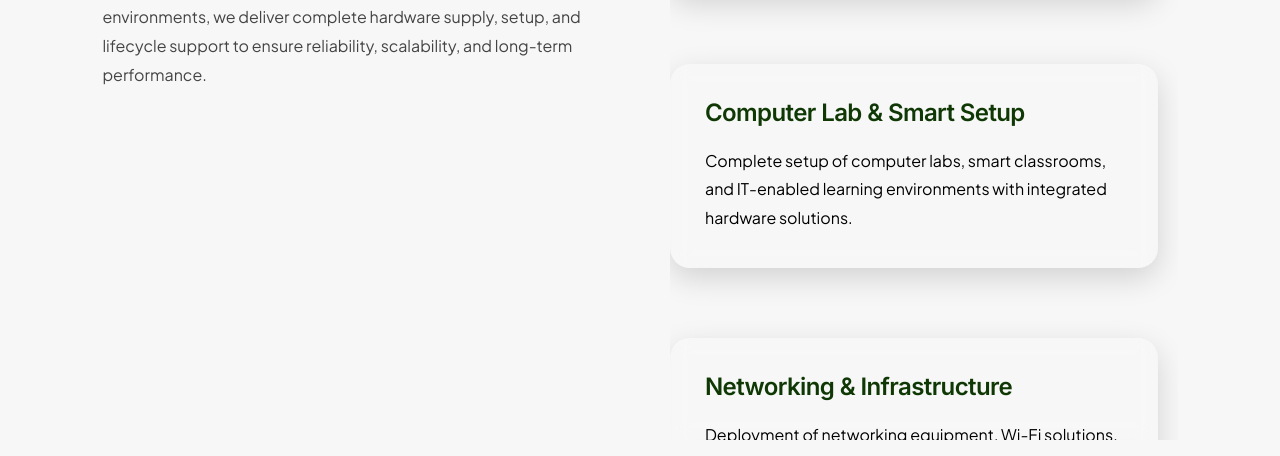
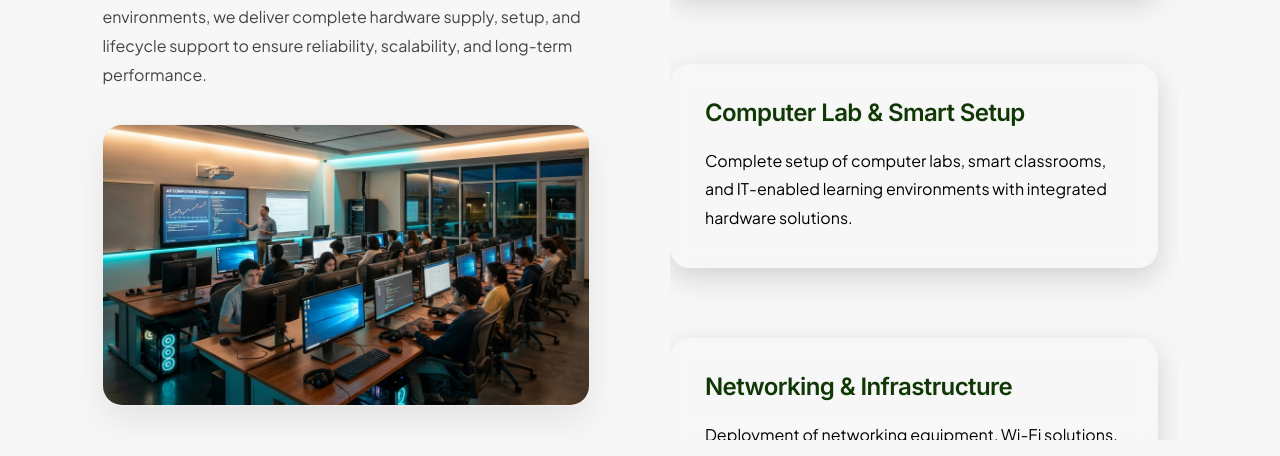
Before and after one commit to iyyansoft/Bodhistreams, a React (Vite) app: page /hardware-trading in a window 1280 px wide. Shown: the part 1370-1826 px from the top of the page. Built offline with nearby package versions, Linux system fonts and the light colour scheme; a web font is replaced by a local one.

Commit message:
feat: add premium computer lab setup image in ITHardware Who We Support column

```diff
--- a/src/pages/hardware/ITHardware.css
+++ b/src/pages/hardware/ITHardware.css
@@ -283,6 +283,28 @@
   line-height: 1.8;
   margin-bottom: 20px;
   color: #444;
+}
+
+.hw-fit-image-wrapper {
+  margin-top: 35px;
+  width: 100%;
+  border-radius: 20px;
+  overflow: hidden;
+  box-shadow: 0 15px 35px rgba(0, 0, 0, 0.08);
+  border: 1px solid rgba(0, 0, 0, 0.03);
+}
+
+.hw-fit-image {
+  width: 100%;
+  height: auto;
+  max-height: 280px;
+  object-fit: cover;
+  display: block;
+  transition: transform 0.5s ease;
+}
+
+.hw-fit-image-wrapper:hover .hw-fit-image {
+  transform: scale(1.03);
 }
 
 /* ================= RIGHT SIDE SCROLL ================= */
--- a/src/pages/hardware/ITHardware.jsx
+++ b/src/pages/hardware/ITHardware.jsx
@@ -107,6 +107,13 @@ const ITHardware = () => {
                 and lifecycle support to ensure reliability, scalability,
                 and long-term performance.
               </p>
+              <div className="hw-fit-image-wrapper">
+                <img
+                  src="/school_lab_setup.png"
+                  alt="IT Hardware Lab Setup"
+                  className="hw-fit-image"
+                />
+              </div>
             </AnimatedSection>
 
             {/* RIGHT SIDE */}
```
Also changed, not shown: public/school_lab_setup.png (added).
